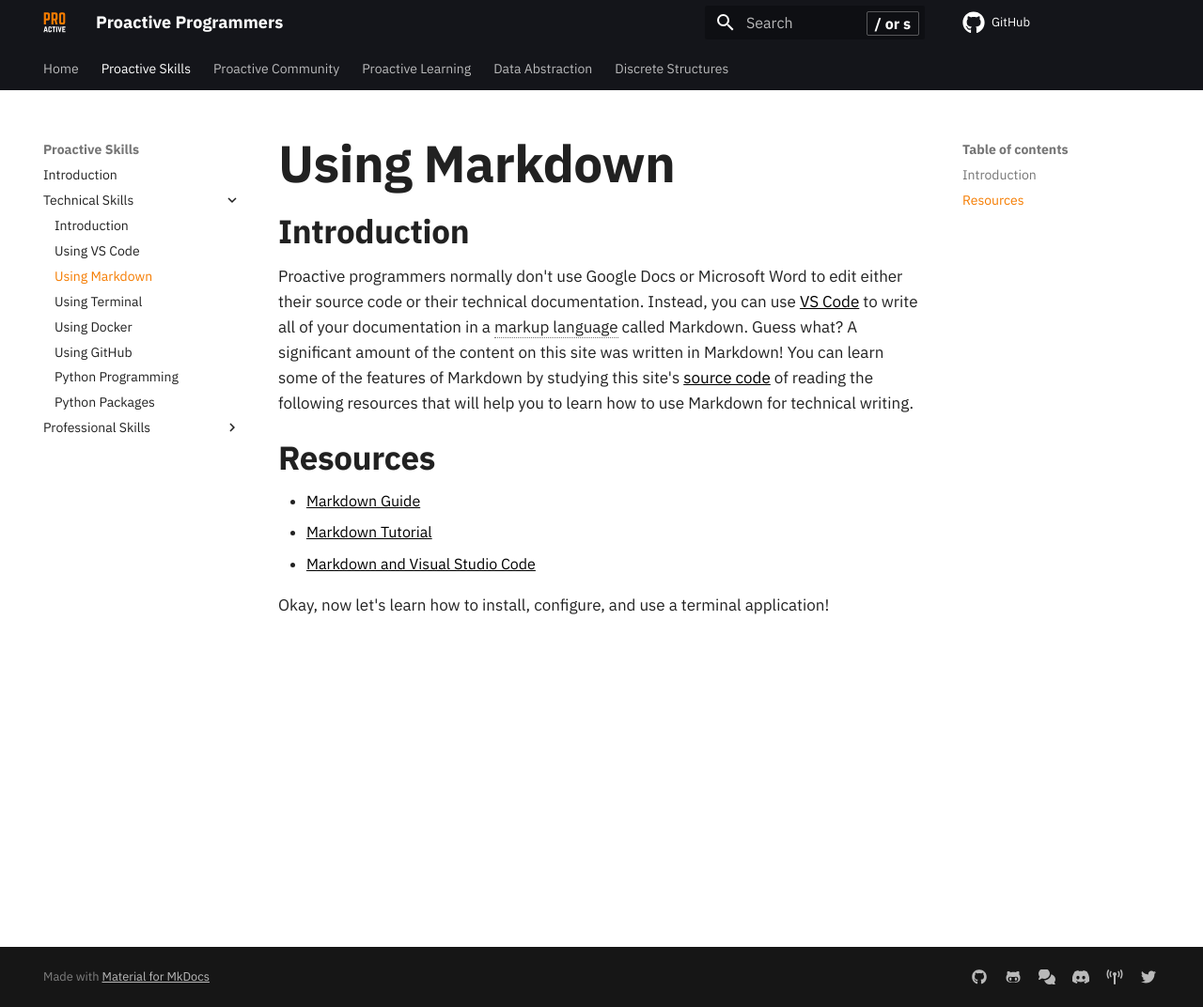
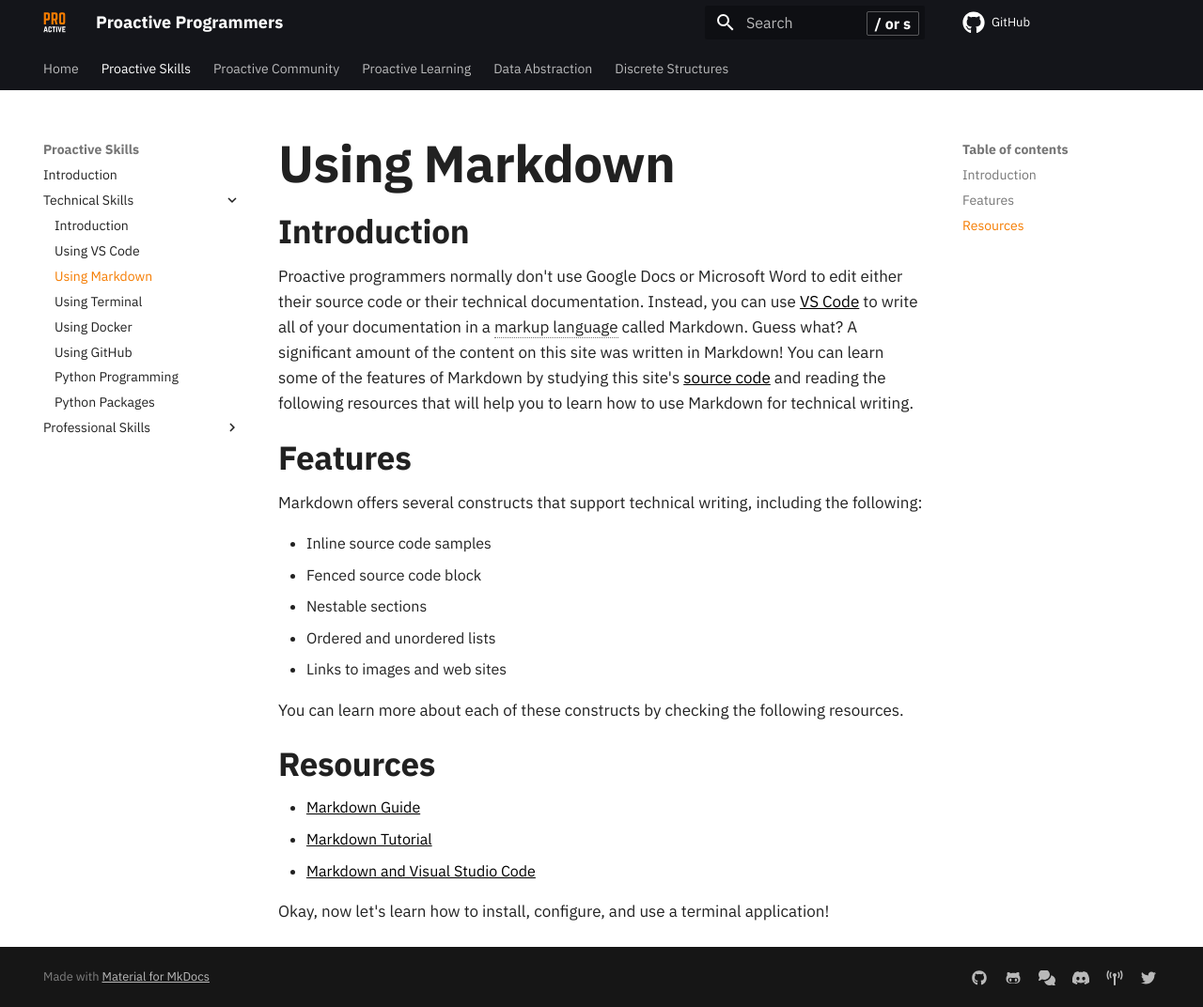
Before and after one commit to ProactiveProgrammers/www.proactiveprogrammers.com, an MkDocs documentation site: the page built from docs/proactive-skills/technical-skills/using-markdown.md, in a window 1280 px wide and 1072 px high. Shown: the whole window at 94% size. Built offline with MkDocs 1.6.1 and Material for MkDocs 9.7.7, drawn with Linux system fonts in a browser that asks for light colours; comment, search, counter and statistics services are not loaded.

Commit message:
feat: Add more basic details about markdown in using-markdown.

```diff
--- a/docs/proactive-skills/technical-skills/using-markdown.md
+++ b/docs/proactive-skills/technical-skills/using-markdown.md
@@ -8,9 +8,23 @@ either their source code or their technical documentation. Instead, you can use
 documentation in a markup language called Markdown. Guess what? A significant
 amount of the content on this site was written in Markdown! You can learn some
 of the features of Markdown by studying this site's [source
-code](https://github.com/ProactiveProgrammers/www.proactiveprogrammers.com) of
-reading the following resources that will help you to learn how to use
-Markdown for technical writing.
+code](https://github.com/ProactiveProgrammers/www.proactiveprogrammers.com) and
+reading the following resources that will help you to learn how to use Markdown
+for technical writing.
+
+## Features
+
+Markdown offers several constructs that support technical writing, including the
+following:
+
+* Inline source code samples
+* Fenced source code block
+* Nestable sections
+* Ordered and unordered lists
+* Links to images and web sites
+
+You can learn more about each of these constructs by checking the following
+resources.
 
 ## Resources
 
```
